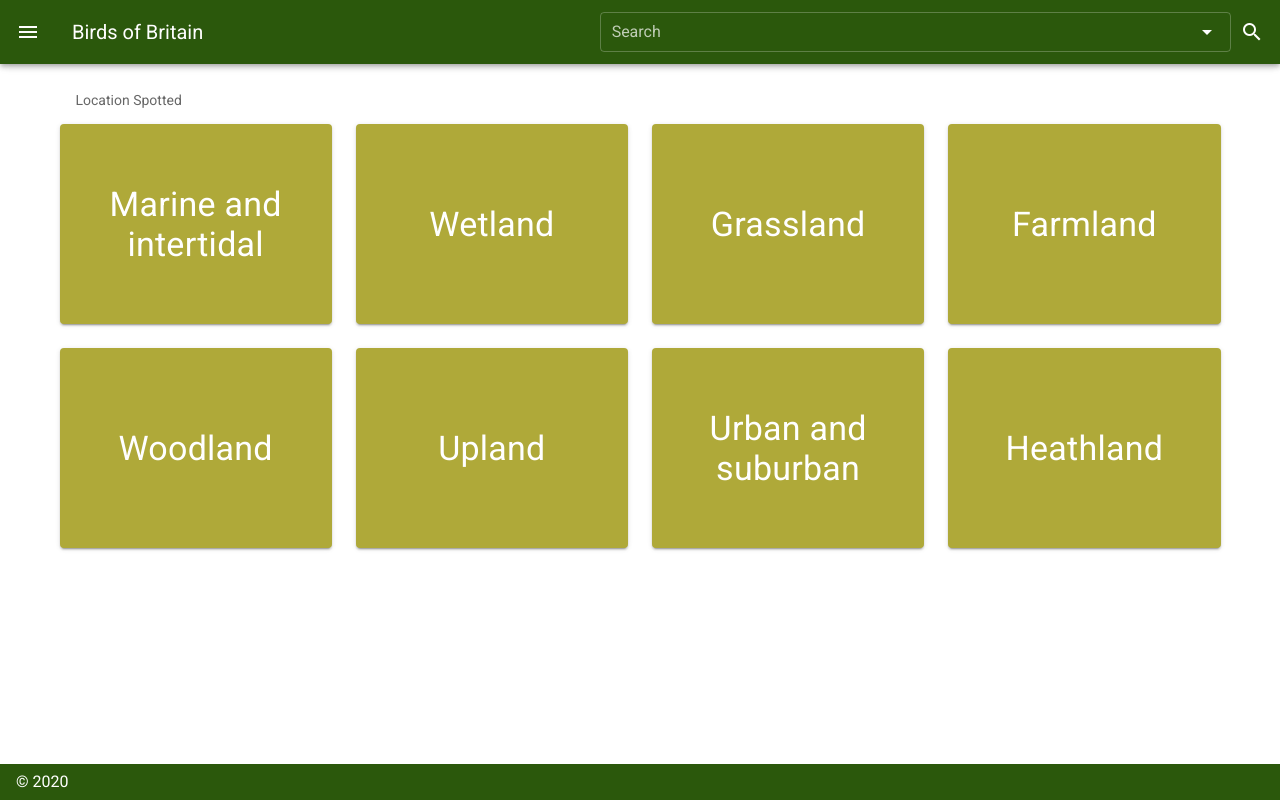
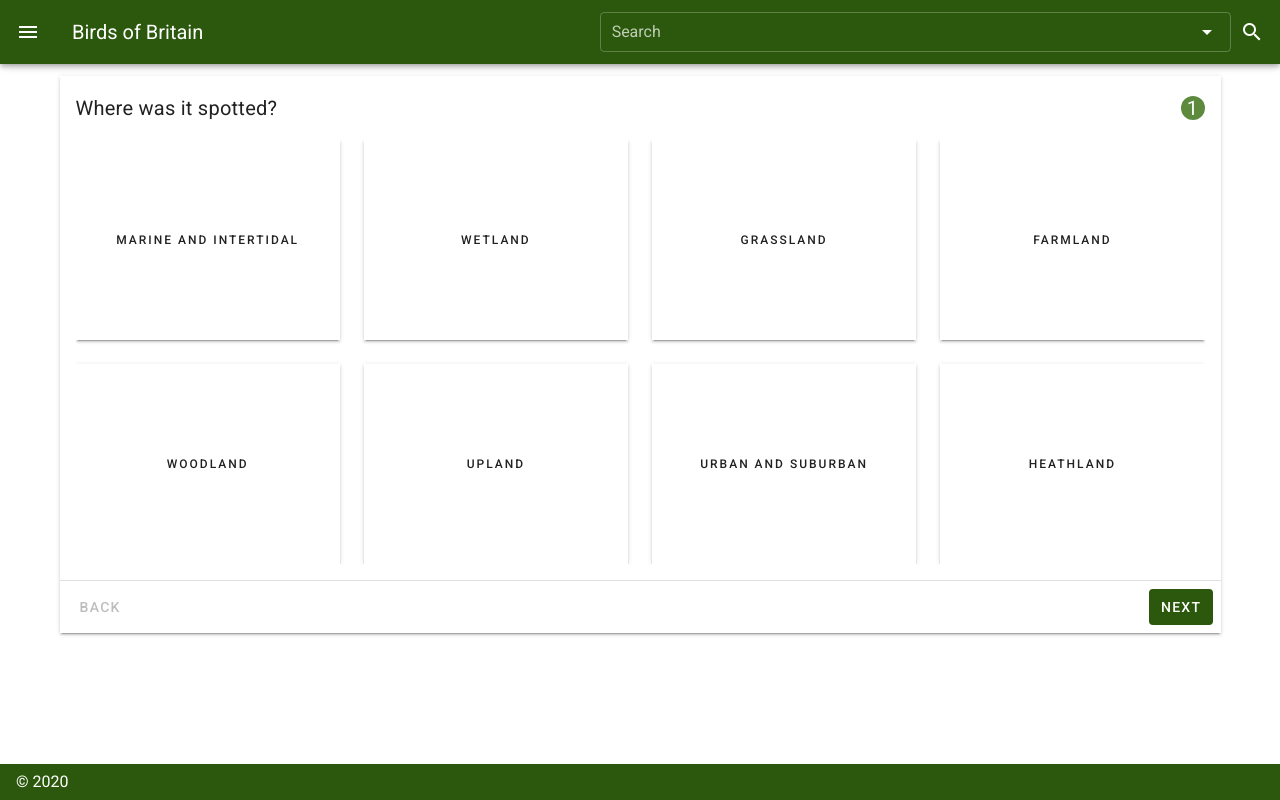
Before and after one commit to Lucamilne/birdsofbritain, a Vue app: page /#/identify in a window 1280 px wide. Built offline with nearby package versions, Linux system fonts and the light colour scheme.

Commit message:
progress on identify section

```diff
--- /dev/null
+++ b/src/components/FeatherSelect.vue
@@ -0,0 +1,51 @@
+<template>
+  <v-item-group v-model="featherColor" multiple>
+    <v-row>
+      <v-col v-for="(item, i) in items" :key="i" cols="6" md="3">
+        <v-item v-slot="{ active, toggle }">
+          <v-card
+            tile
+            :color="active ? color[item] : 'white'"
+            class="d-flex align-center"
+            :dark="active ? true : false"
+            height="200"
+            @click="toggle"
+          >
+            <v-scroll-y-transition>
+              <div class="overline flex-grow-1 text-center">
+                {{ item }}
+              </div>
+            </v-scroll-y-transition>
+          </v-card>
+        </v-item>
+      </v-col>
+    </v-row>
+  </v-item-group>
+</template>
+
+<script>
+import birds from "@/common/birds.js";
+
+export default {
+  name: "FeatherSelect",
+  data: function () {
+    return {
+      items: birds.listOfFeatures.featherColor,
+      featherColor: [],
+      color: {
+        Black: "black",
+        Brown: "brown darken-2",
+        Cream: "brown lighten-4",
+        White: "grey lighten-1",
+        Grey: "grey darken-2",
+        Orange: "orange darken-2",
+        Red: "red darken-2",
+        Blue: "blue darken-2",
+        Yellow: "amber darken-2",
+        Green: "green darken-2",
+        "Pink/Purple": "pink darken-2",
+      },
+    };
+  },
+};
+</script>
--- /dev/null
+++ b/src/components/HabitatSelect.vue
@@ -0,0 +1,38 @@
+<template>
+  <v-item-group v-model="habitat">
+    <v-row>
+      <v-col v-for="(item, i) in items" :key="i" cols="6" md="3">
+        <v-item v-slot="{ active, toggle }">
+          <v-card
+            tile
+            :color="active ? 'primary' : 'white'"
+            class="d-flex align-center"
+            :dark="active ? true : false"
+            height="200"
+            @click="toggle"
+          >
+            <v-scroll-y-transition>
+              <div class="overline flex-grow-1 text-center">
+                {{ item }}
+              </div>
+            </v-scroll-y-transition>
+          </v-card>
+        </v-item>
+      </v-col>
+    </v-row>
+  </v-item-group>
+</template>
+
+<script>
+import birds from "@/common/birds.js";
+
+export default {
+  name: "HabitatSelect",
+  data: function () {
+    return {
+      items: birds.listOfFeatures.habitat,
+      habitat: null,
+    };
+  },
+};
+</script>
--- a/src/views/Identify.vue
+++ b/src/views/Identify.vue
@@ -1,45 +1,80 @@
 <template>
   <v-container>
-    <v-item-group v-model="selected">
-      <v-subheader>Location Spotted</v-subheader>
-      <v-row>
-        <v-col v-for="(item, i) in items.habitats" :key="i" cols="6" md="3">
-          <v-item v-slot="{ active, toggle }">
-            <v-card
-              :color="active ? 'primary' : 'secondary'"
-              class="d-flex align-center"
-              dark
-              height="200"
-              @click="toggle"
-            >
-              <v-scroll-y-transition>
-                <div class="display-1 flex-grow-1 text-center">
-                  {{ item }}
-                </div>
-              </v-scroll-y-transition>
-            </v-card>
-          </v-item>
-        </v-col>
-      </v-row>
-    </v-item-group>
+    <v-card tile class="mx-auto">
+      <v-card-title class="title font-weight-regular justify-space-between">
+        <span>{{ currentTitle }}</span>
+        <v-avatar
+          color="primary lighten-2"
+          class="subheading white--text"
+          size="24"
+          v-text="step"
+        ></v-avatar>
+      </v-card-title>
+      <v-card-text>
+        <v-window v-model="step">
+          <v-window-item :value="1">
+            <HabitatSelect />
+          </v-window-item>
+
+          <v-window-item :value="2">
+            <FeatherSelect />
+          </v-window-item>
+
+          <v-window-item :value="3">
+            <div class="pa-4 text-center">
+              <v-img
+                class="mb-4"
+                contain
+                height="128"
+                src="https://cdn.vuetifyjs.com/images/logos/v.svg"
+              ></v-img>
+              <h3 class="title font-weight-light mb-2">Welcome to Vuetify</h3>
+              <span class="caption grey--text">Thanks for signing up!</span>
+            </div>
+          </v-window-item>
+        </v-window>
+      </v-card-text>
+
+      <v-divider></v-divider>
+
+      <v-card-actions>
+        <v-btn :disabled="step === 1" text @click="step--"> Back </v-btn>
+        <v-spacer></v-spacer>
+        <v-btn :disabled="step === 3" color="primary" depressed @click="step++">
+          Next
+        </v-btn>
+      </v-card-actions>
+    </v-card>
   </v-container>
 </template>
 
 <script>
-import birds from "@/common/birds.js";
+import HabitatSelect from "../components/HabitatSelect";
+import FeatherSelect from "../components/FeatherSelect";
 
 export default {
   name: "Identify",
+  components: {
+    HabitatSelect,
+    FeatherSelect,
+  },
   data: function () {
     return {
-      items: {
-        habitats: birds.listOfFeatures.habitat,
-        feathers: birds.listOfFeatures.featherColor,
-        beaks: birds.listOfFeatures.beak,
-        legs: birds.listOfFeatures.legColor,
-      },
       selected: [],
+      step: 1,
     };
+  },
+  computed: {
+    currentTitle() {
+      switch (this.step) {
+        case 1:
+          return "Where was it spotted?";
+        case 2:
+          return "What colours was the feathers?";
+        default:
+          return "Account created";
+      }
+    },
   },
 };
 </script>
```
Also changed, not shown: src/common/birds.js.
